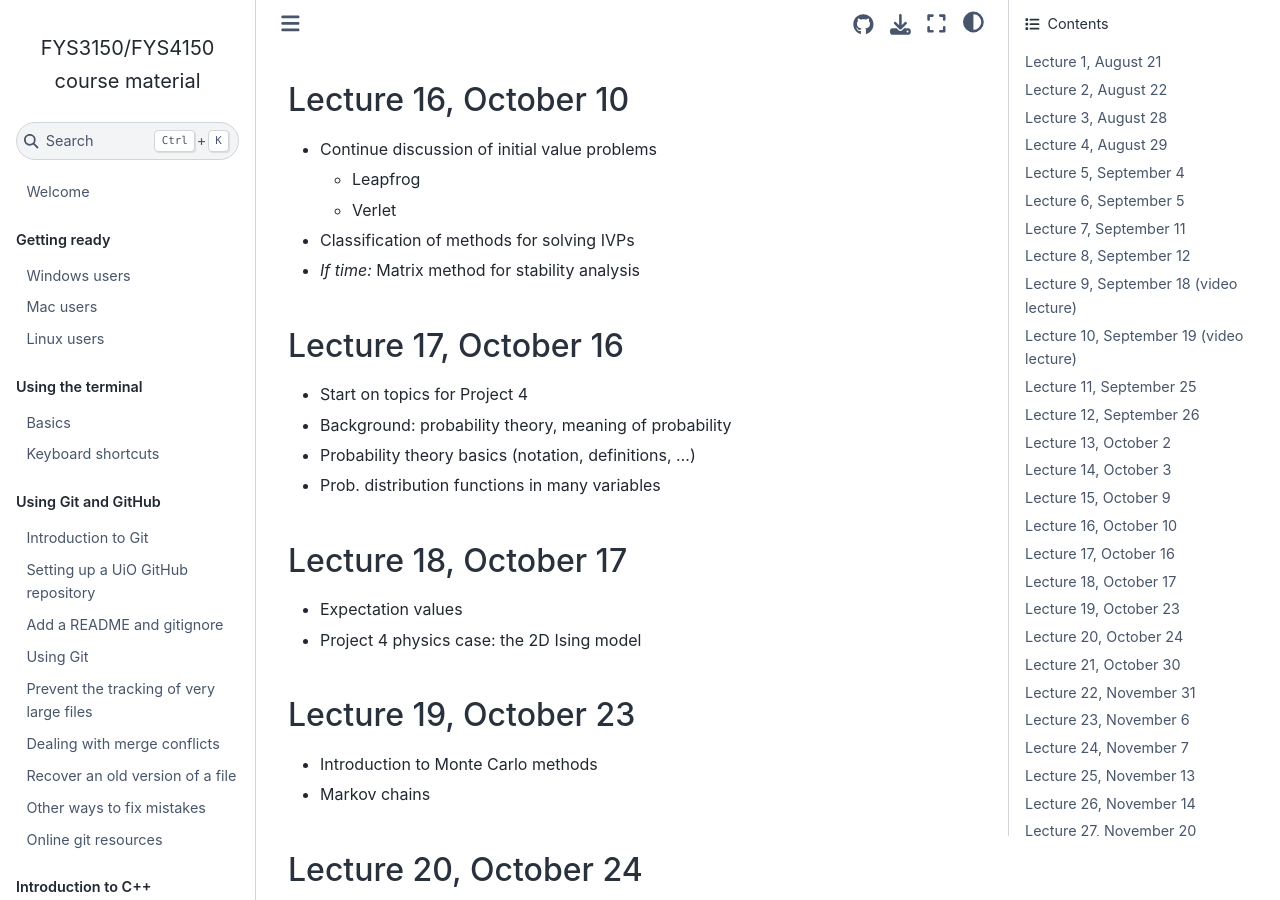
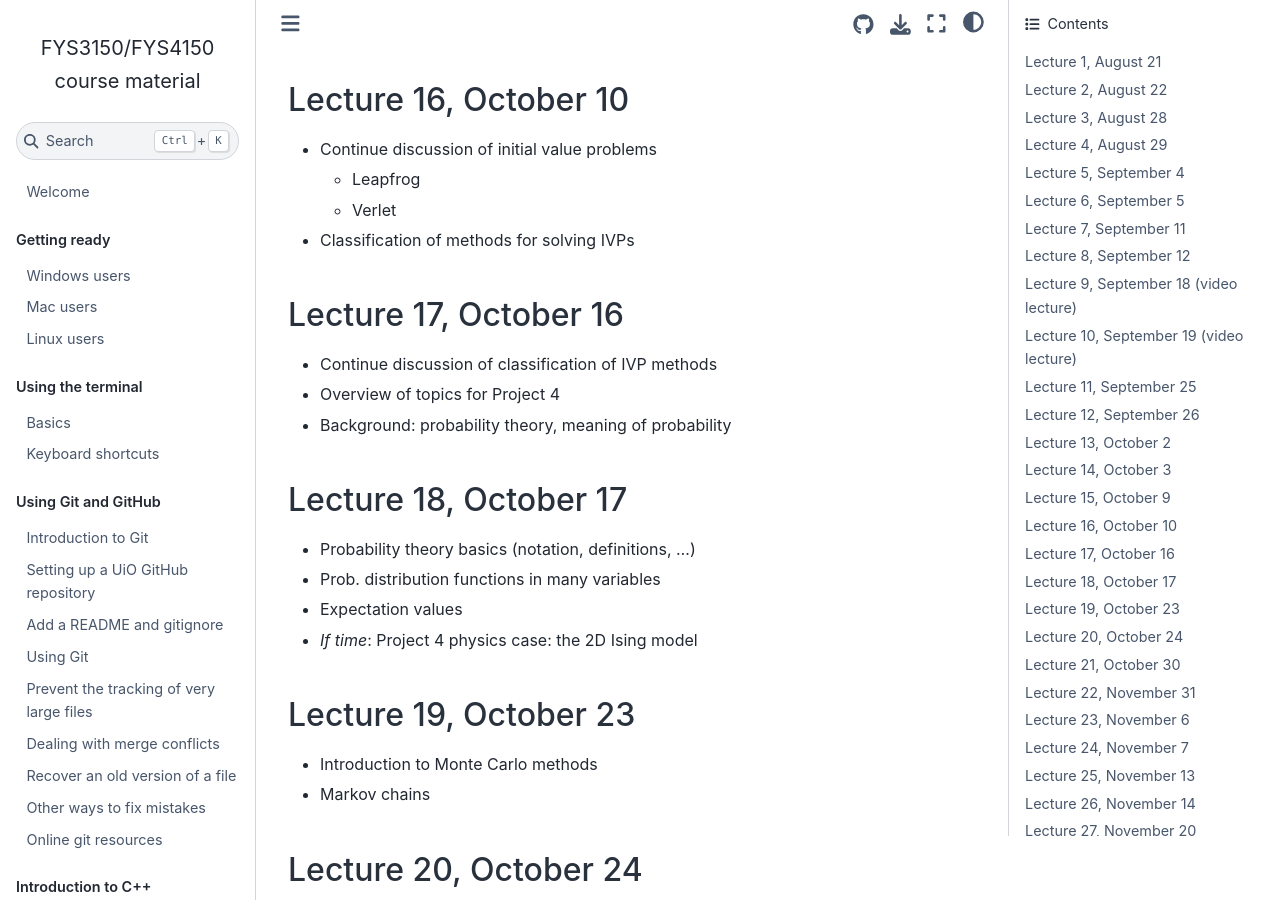
Before and after one commit to anderkve/FYS3150, a Jupyter Book: the page built from lecture_notes/2025/README.md, in a window 1280 px wide and 900 px high, scrolled down 3915 px. Built offline with Jupyter Book 1.0.4 settings and Sphinx 7.4.7 and the Sphinx Book theme 1.1.4, drawn with Linux system fonts in a browser that asks for light colours; pages that are not in the unit, such as notebooks, are missing from menus.

Commit message:
Update README.md

```diff
--- a/lecture_notes/2025/README.md
+++ b/lecture_notes/2025/README.md
@@ -143,19 +143,19 @@
   - Leapfrog
   - Verlet
 - Classification of methods for solving IVPs
-- *If time:* Matrix method for stability analysis
 
 
 ### Lecture 17, October 16
-- Start on topics for Project 4
+- Continue discussion of classification of IVP methods
+- Overview of topics for Project 4
 - Background: probability theory, meaning of probability
-- Probability theory basics (notation, definitions, ...)
-- Prob. distribution functions in many variables
 
 
 ### Lecture 18, October 17
+- Probability theory basics (notation, definitions, ...)
+- Prob. distribution functions in many variables
 - Expectation values
-- Project 4 physics case: the 2D Ising model
+- *If time*: Project 4 physics case: the 2D Ising model
 
 
 ### Lecture 19, October 23
```
